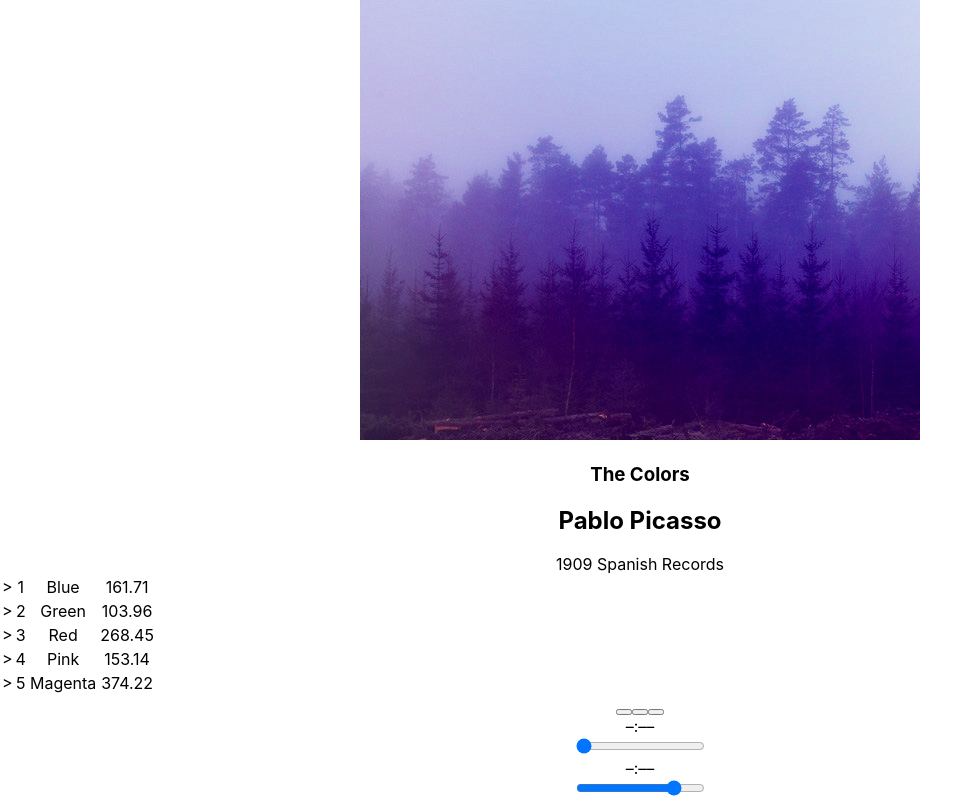
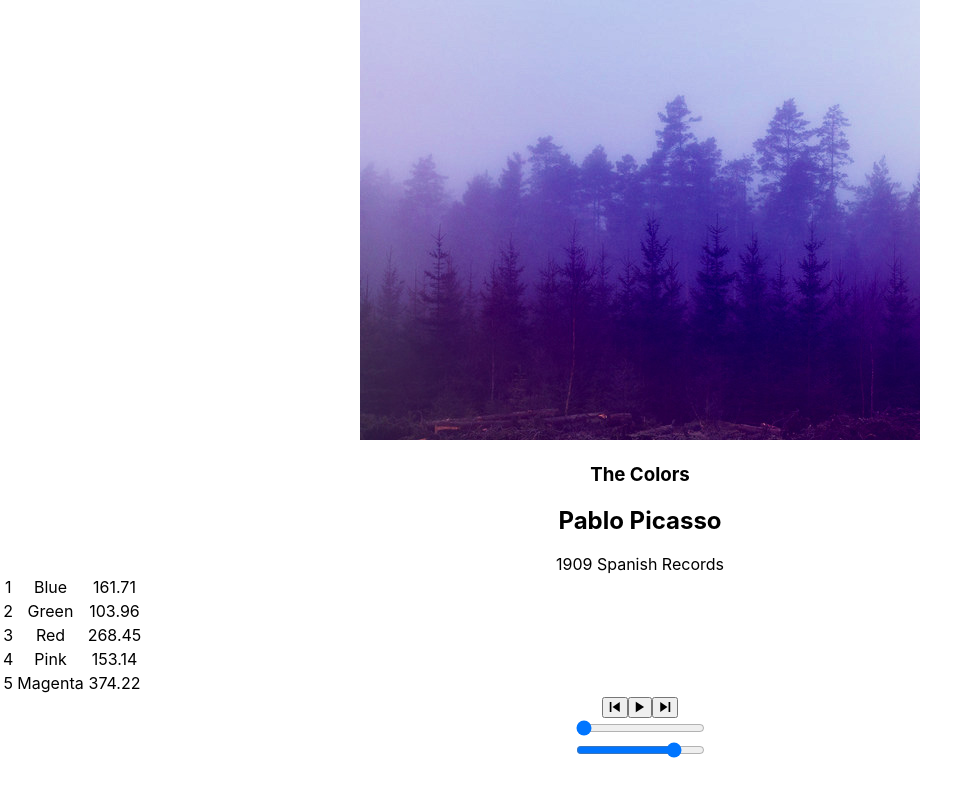
Before and after one commit to hkim1073/bloc-jams-react, a React (Create React App) app: page /album/the-colors in a window 1280 px wide. Shown: the part 222-1022 px from the top of the page, without its empty margins (0-980 px from the left). After the commit the page ends 984 px from the top, so only its background shows below. Built offline with nearby package versions, Linux system fonts and the light colour scheme.

Commit message:
Added icons & Removed carrot

```diff
--- a/src/components/Album.js
+++ b/src/components/Album.js
@@ -99,7 +99,7 @@
            {
              this.state.album.songs.map((song, i) => {
                return (
-                 <tr className="song" key={i} onClick={() => this.handleSongClick(song)} >>
+                 <tr className="song" key={i} onClick={() => this.handleSongClick(song)} >
                    <td
                      onMouseEnter={() => this.handleMouseEnter(i)}
                      onMouseLeave={() => this.handleMouseLeave()}
--- a/src/components/PlayerBar.js
+++ b/src/components/PlayerBar.js
@@ -6,19 +6,27 @@
       <section className="player-bar">
         <section id="buttons">
            <button id="previous" onClick={this.props.handlePrevClick}>
-            <span className="ion-skip-backward"></span>
+            <span className="ion-md-skip-backward"></span>
           </button>
            <button id="play-pause" onClick={this.props.handleSongClick} >
-             <span className={this.props.isPlaying ? 'ion-pause' : 'ion-play'}></span>
+             <span className={this.props.isPlaying ? 'ion-md-pause' : 'ion-md-play'}></span>
           </button>
           <button id="next" onClick={this.props.handleNextClick}>
-            <span className="ion-skip-forward"></span>
+            <span className='ion-md-skip-forward'></span>
           </button>
         </section>
         <section id="time-control">
-          <div className="current-time">–:––</div>
-          <input type="range" className="seek-bar" value="0" />
-          <div className="total-time">–:––</div>
+          <div className="current-time">{this.props.currentTime}</div>
+          <input
+            type="range"
+            className="seek-bar"
+            value={(this.props.currentTime / this.props.duration) || 0}
+            max="1"
+            min="0"
+            step="0.01"
+            onChange={this.props.handleTimeChange}
+          />
+          <div className="total-time">{this.props.duration}</div>
         </section>
         <section id="volume-control">
           <div className="icon ion-volume-low"></div>
```
